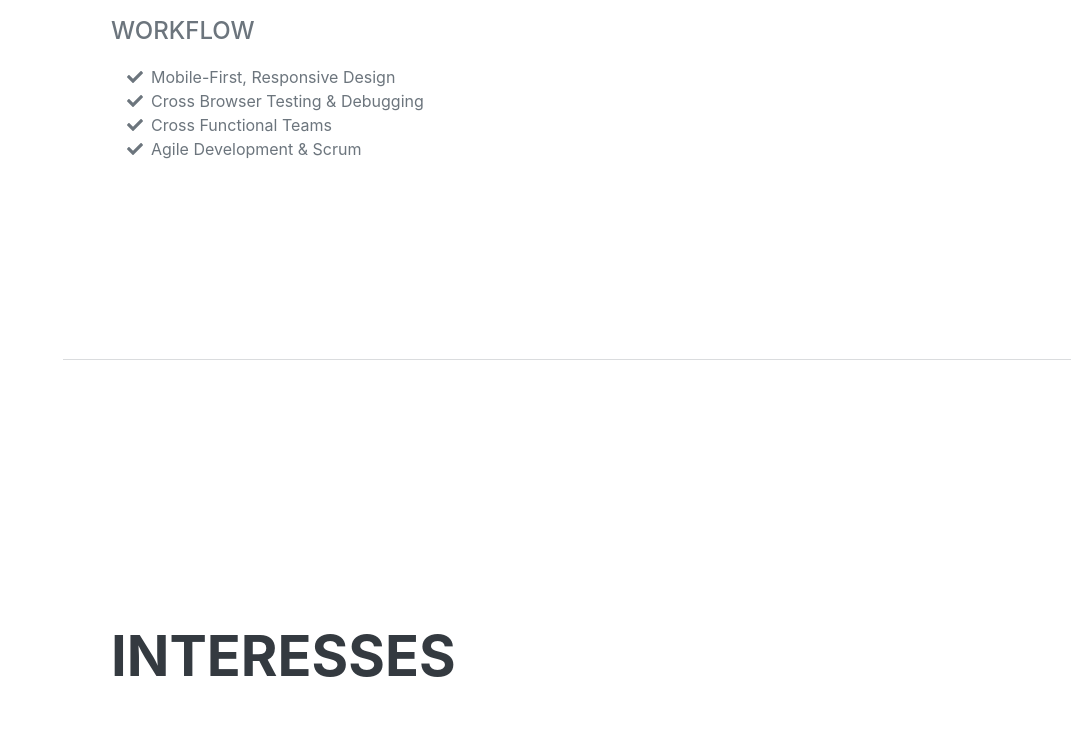
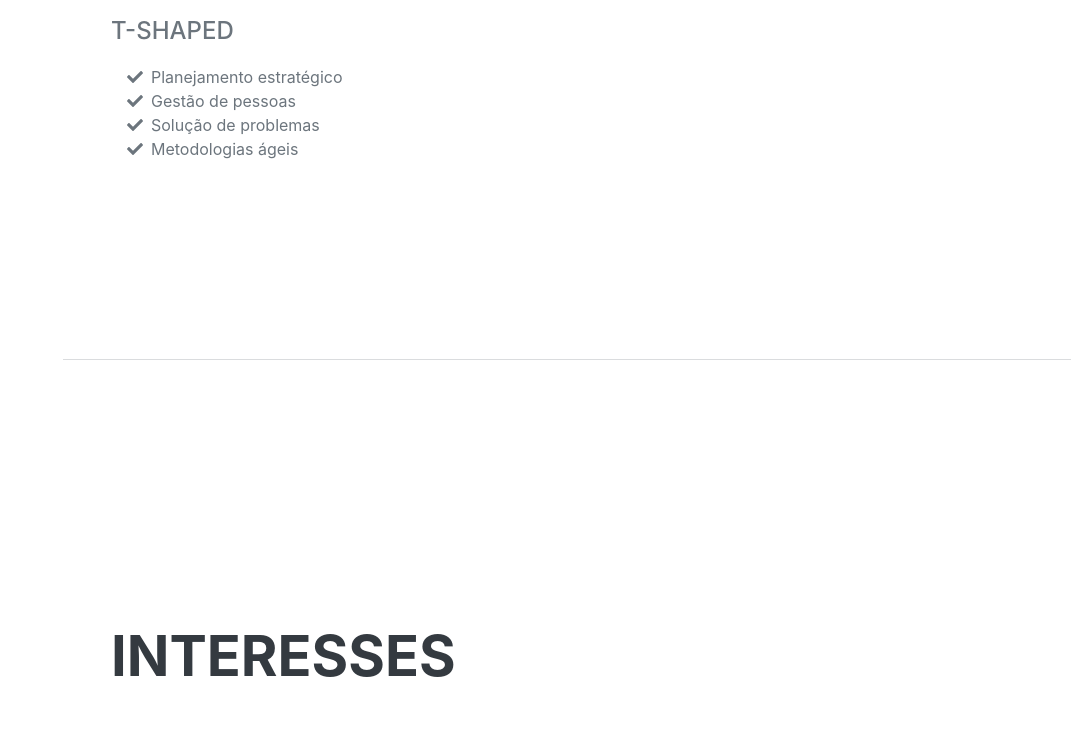
Before and after one commit to iagobenevides/iagobenevides.github.io, a plain HTML site: page index.html in a window 1280 px wide. Shown: the part 3115-3850 px from the top of the page, without its empty margins (209-1280 px from the left). Drawn offline with nearby package versions, Linux system fonts and the light colour scheme; a web font is replaced by a local one.

Commit message:
Adição das habilidades T-shaped

```diff
--- a/index.html
+++ b/index.html
@@ -138,23 +138,23 @@
                         <li class="list-inline-item"><i class="fab fa-grunt"></i></li>
                         <li class="list-inline-item"><i class="fab fa-npm"></i></li>
                     </ul>
-                    <div class="subheading mb-3">Workflow</div>
+                    <div class="subheading mb-3">T-shaped</div>
                     <ul class="fa-ul mb-0">
                         <li>
                             <span class="fa-li"><i class="fas fa-check"></i></span>
-                            Mobile-First, Responsive Design
+                            Planejamento estratégico
                         </li>
                         <li>
                             <span class="fa-li"><i class="fas fa-check"></i></span>
-                            Cross Browser Testing & Debugging
+                            Gestão de pessoas
                         </li>
                         <li>
                             <span class="fa-li"><i class="fas fa-check"></i></span>
-                            Cross Functional Teams
+                            Solução de problemas
                         </li>
                         <li>
                             <span class="fa-li"><i class="fas fa-check"></i></span>
-                            Agile Development & Scrum
+                            Metodologias ágeis
                         </li>
                     </ul>
                 </div>
```
